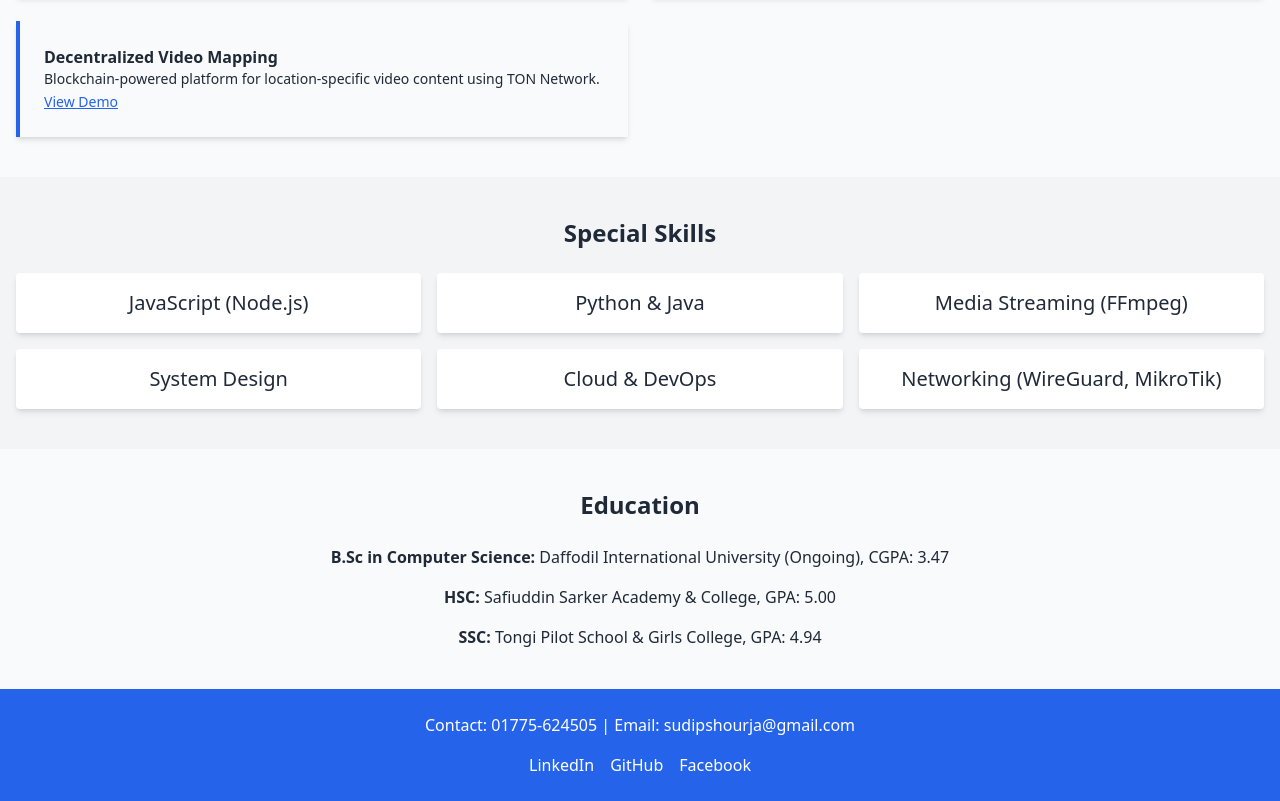
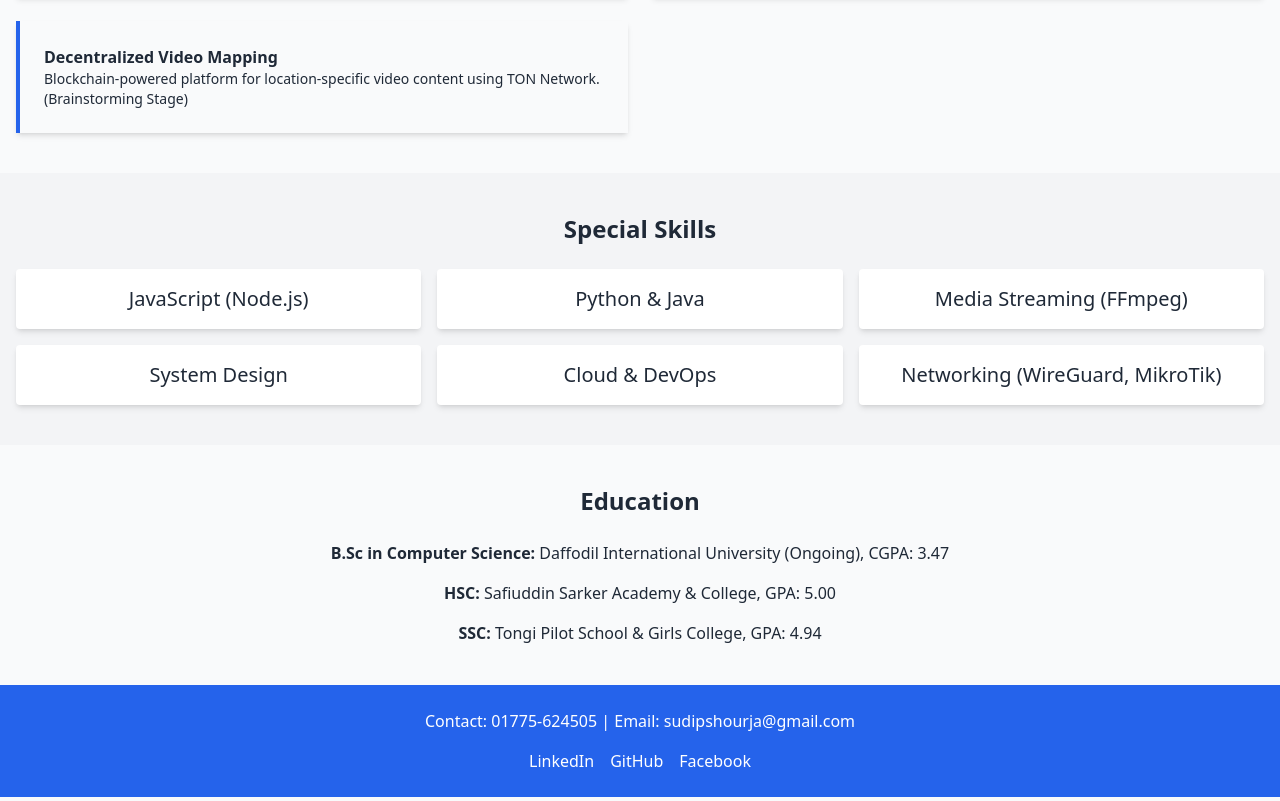
Before and after one commit to sudipshourja/sudipshourja, a plain HTML site: page index.html in a window 1280 px wide. Shown: the part 1217-2018 px from the top of the page. Drawn offline with nearby package versions, Linux system fonts and the light colour scheme.

Commit message:
Update index.html

```diff
--- a/index.html
+++ b/index.html
@@ -78,18 +78,17 @@
             <div class="bg-gray-50 border-l-4 border-blue-600 p-6 shadow-md">
                 <h3 class="font-semibold">Cloud Surveillance VMS</h3>
                 <p class="text-sm">Secure cloud-based CCTV storage with client-side encryption.</p>
-                <a href="https://example.com/demo" target="_blank" class="text-blue-600 underline text-sm">View Demo</a>
+                <a href="https://github.com/sudipshourja/cctv-cloud-vms-software" target="_blank" class="text-blue-600 underline text-sm">View Demo</a>
             </div>
             <div class="bg-gray-50 border-l-4 border-blue-600 p-6 shadow-md">
                 <h3 class="font-semibold">FleetCam</h3>
                 <p class="text-sm">Vehicle tracking with real-time video surveillance and Telegram Bot integration.</p>
-                <a href="https://example.com/demo" target="_blank" class="text-blue-600 underline text-sm">View Demo</a>
+                <a href="https://github.com/sudipshourja/fleetcam" target="_blank" class="text-blue-600 underline text-sm">View Demo</a>
             </div>
             <div class="bg-gray-50 border-l-4 border-blue-600 p-6 shadow-md">
                 <h3 class="font-semibold">Decentralized Video Mapping</h3>
-                <p class="text-sm">Blockchain-powered platform for location-specific video content using TON Network.
+                <p class="text-sm">Blockchain-powered platform for location-specific video content using TON Network. (Brainstorming Stage)
                 </p>
-                <a href="https://example.com/demo" target="_blank" class="text-blue-600 underline text-sm">View Demo</a>
             </div>
         </div>
     </section>
```
